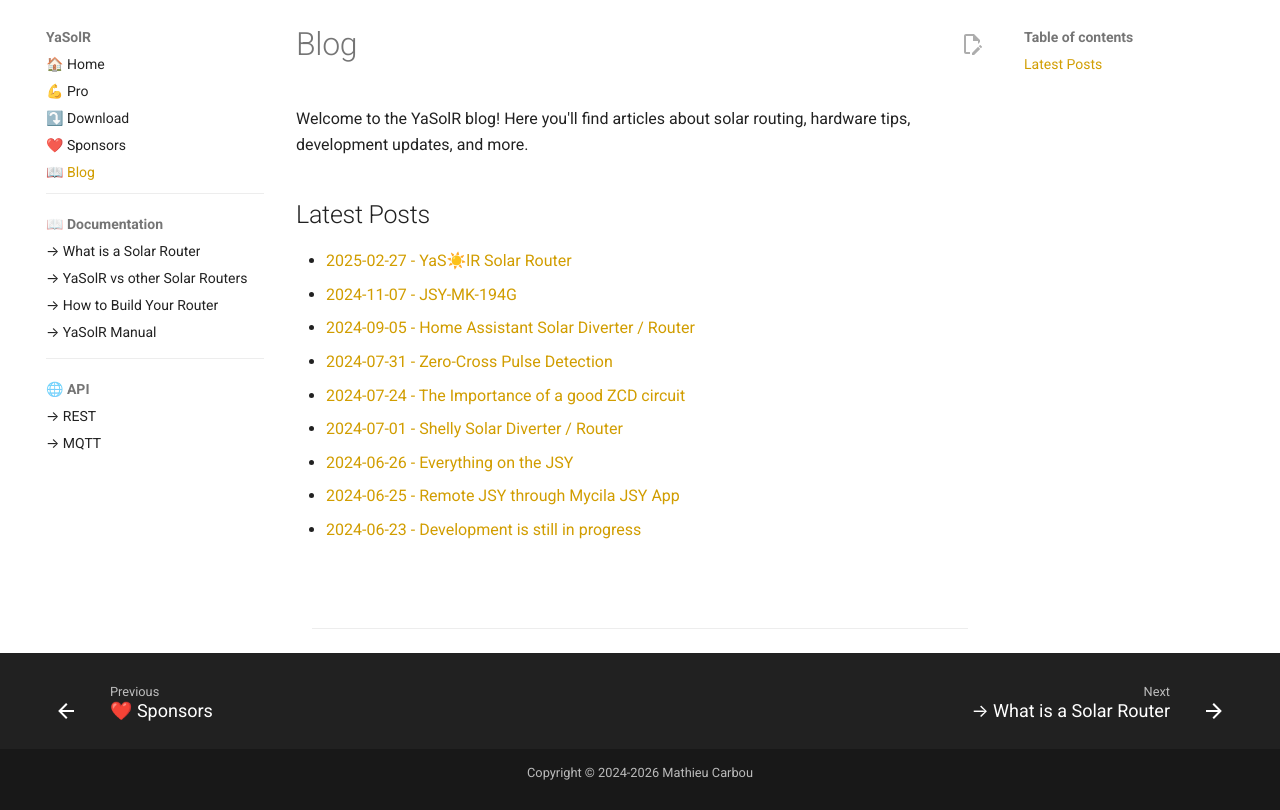
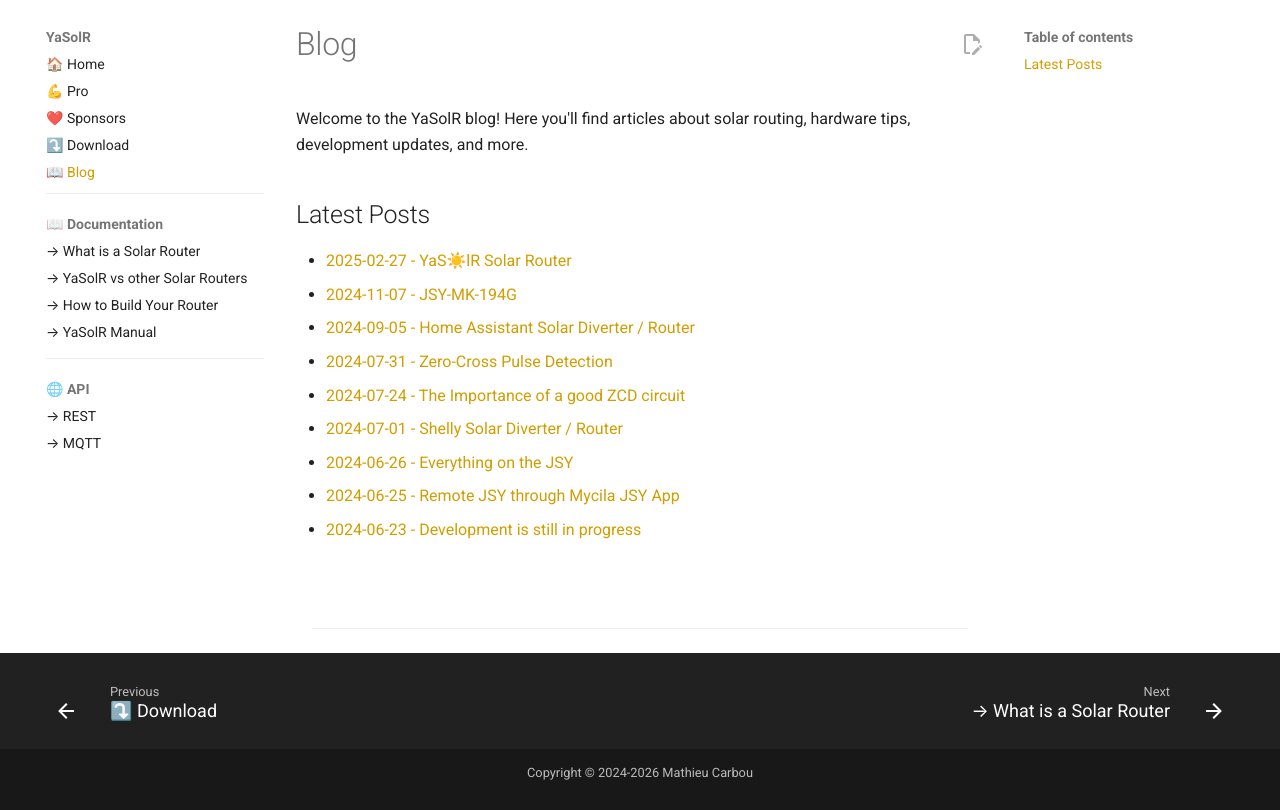
Before and after one commit to mathieucarbou/YaSolR, an MkDocs documentation site: the page built from docs/blog/index.md, in a window 1280 px wide and 1082 px high. Shown: the part 120-930 px from the top of the window. Built offline with MkDocs 1.6.1 and Material for MkDocs 9.7.7, drawn with Linux system fonts in a browser that asks for light colours; comment, search, counter and statistics services are not loaded; some of the changed lines change nothing that is shown.

Commit message:
update website

```diff
--- a/mkdocs.yml
+++ b/mkdocs.yml
@@ -98,8 +98,8 @@
 nav:
   - 🏠 Home: index.md
   - 💪 Pro: pro.md
+  - ❤️ Sponsors: sponsors.md
   - ⤵️ Download: download.md
-  - ❤️ Sponsors: sponsors.md
   - 📖 Blog: blog/index.md
   - 📖 Documentation:
       - → What is a Solar Router: overview.md
```
